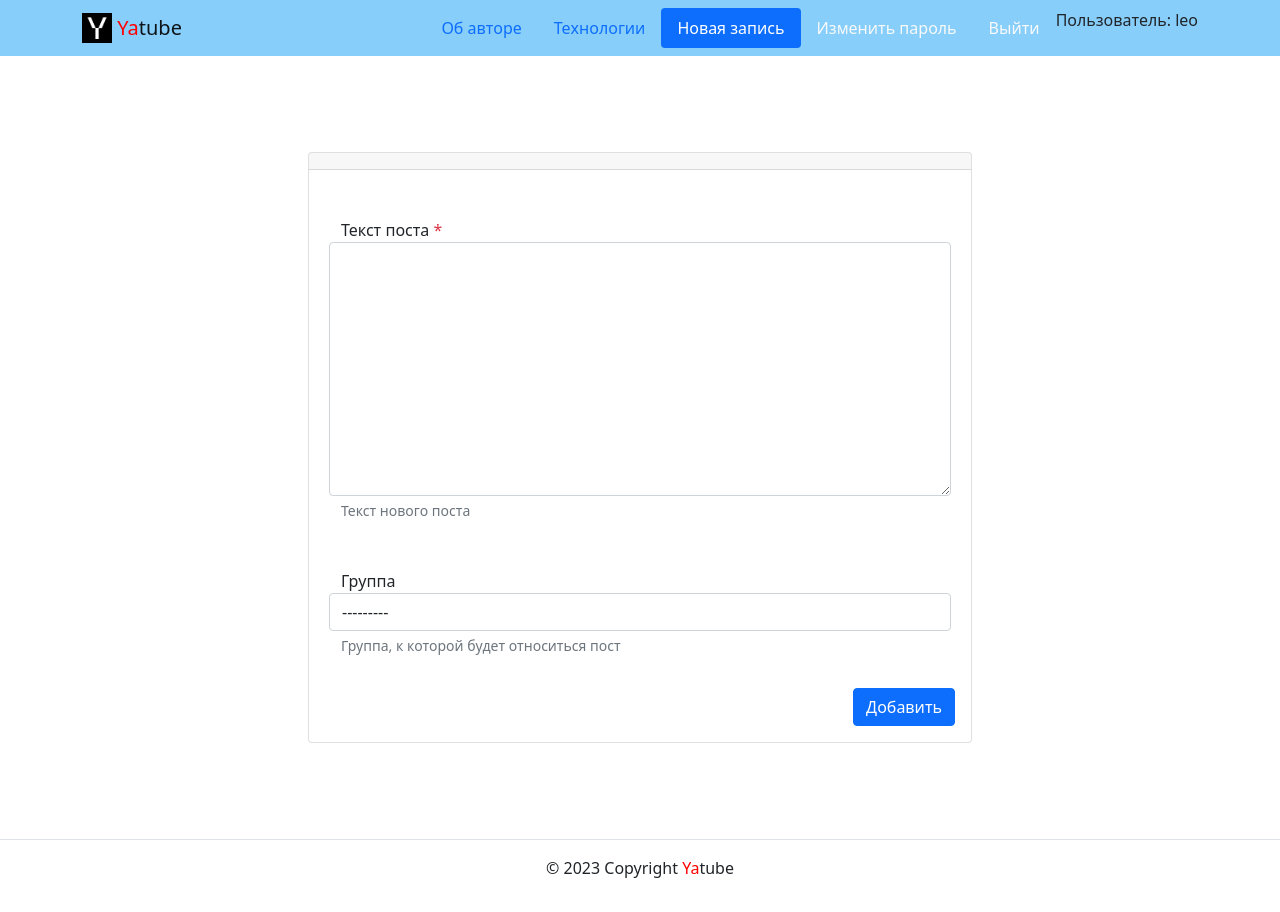
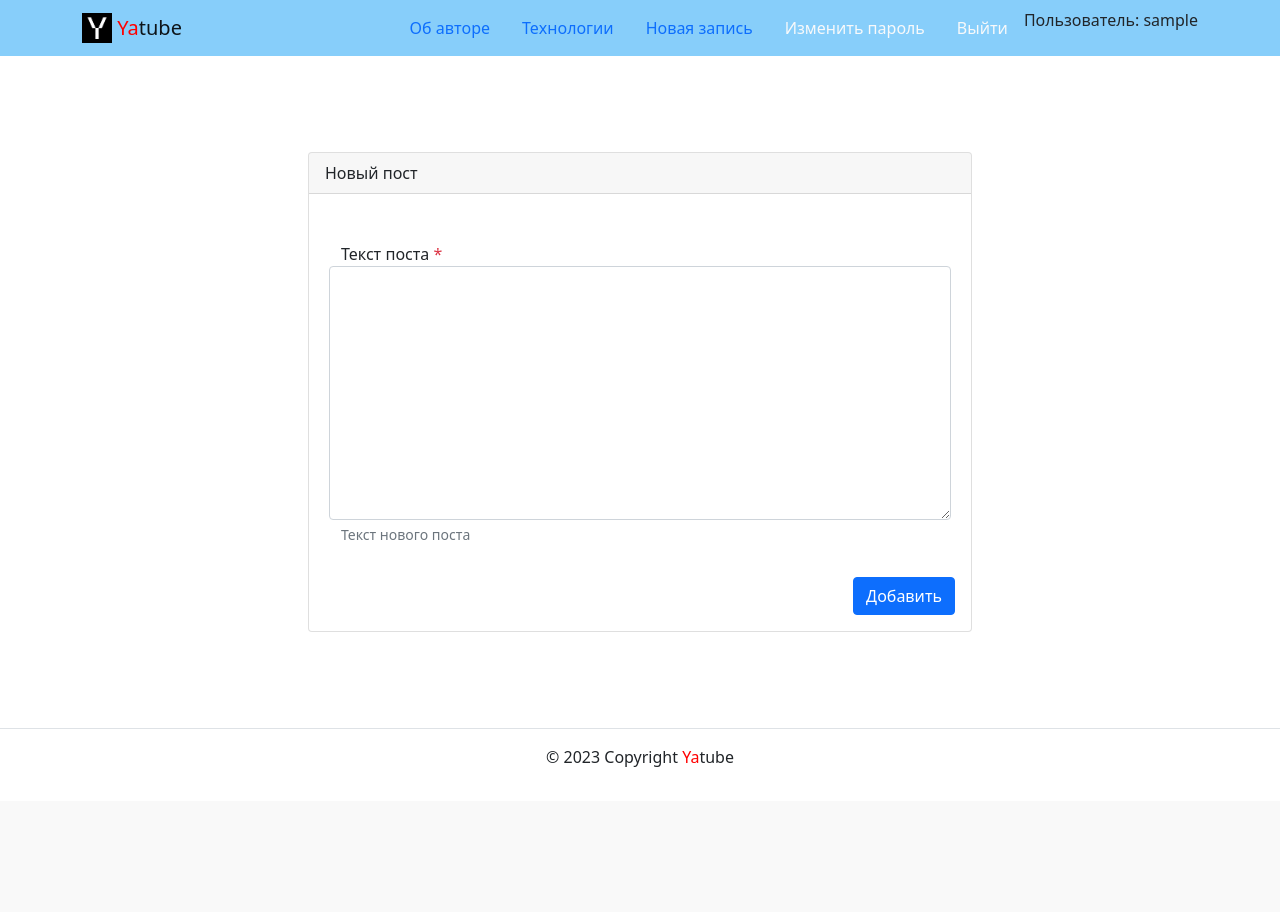
Before and after one commit to Alarm19/hw04_tests, a Django app: page /create/ in a window 1280 px wide. After the commit the page ends 767 px from the top, so only its background shows below. Run offline with Django 3.2, Linux system fonts and the light colour scheme; the visitor is signed in with stand-in values (Sample User, id 1); some libraries are stand-ins or nearby versions.

Commit message:
pytest пройден

```diff
--- a/yatube/posts/views.py
+++ b/yatube/posts/views.py
@@ -73,16 +73,20 @@ def post_create(request):
 
 @login_required
 def post_edit(request, post_id):
-    post = get_object_or_404(Post, pk=post_id)
-    if post.author != request.user:
-        return redirect('posts:post_detail', post_id)
+    post = get_object_or_404(Post, id=post_id)
+    if post.author.id != request.user.id:
+        return redirect('posts:post_detail', post_id=post_id)
     form = PostForm(request.POST or None, instance=post)
     if form.is_valid():
         form.save()
-        return redirect('posts:post_detail', post_id)
+        return redirect('posts:post_detail', post_id=post_id)
     context = {
         'form': form,
-        'is_edit': True,
-        'post_id': post_id
+        'post': post_id,
+        'is_edit': True
     }
-    return render(request, 'posts/create_post.html', context)
+    return render(
+        request,
+        'posts/create_post.html',
+        context
+    )
--- /dev/null
+++ b/yatube/templates/includes/new_post.html
@@ -0,0 +1,11 @@
+<div class="form-group row my-3 p-3">
+    <label for="id_text">
+      Текст поста
+      <span class="required text-danger" >*</span>
+    </label>
+    <textarea name="text" cols="40" rows="10" class="form-control" required id="id_text">
+    </textarea>
+    <small id="id_text-help" class="form-text text-muted">
+      Текст нового поста
+    </small>
+</div>
--- a/yatube/templates/posts/create_post.html
+++ b/yatube/templates/posts/create_post.html
@@ -1,128 +1,26 @@
-{% load static %}
-<!DOCTYPE html>
-<html lang="ru">
-  <head>
-    <meta charset="utf-8">
-    <meta name="viewport" content="width=device-width, initial-scale=1">
-    <link rel="icon" href="{% static '/img/fav/fav.ico' %}" type="image">
-    <link rel="apple-touch-icon" sizes="180x180" href="{% static '/img/fav/apple-touch-icon.png' %}">
-    <link rel="icon" type="image/png" sizes="32x32" href="{% static '/img/fav/favicon-32x32.png' %}">
-    <link rel="icon" type="image/png" sizes="16x16" href="{% static '/img/fav/favicon-16x16.png' %}">
-    <meta name="msapplication-TileColor" content="#da532c">
-    <meta name="theme-color" content="#ffffff">
-    <link rel="stylesheet" href="{% static '/css/bootstrap.min.css' %}">
-
-    {% if is_edit %}
-      <title>Редактирование поста</title>
-    {% else %}
-      <title>Новый пост</title>
-    {%endif%}
-  </head>
-  <body>
-    <header>
-      <nav class="navbar navbar-light" style="background-color: lightskyblue">
-        <div class="container">
-          <a class="navbar-brand" href="{% url 'posts:index' %}">
-            <img src="{% static '/img/logo.png' %}" width="30" height="30" class="d-inline-block align-top" alt="">
-            <span style="color:red">Ya</span>tube
-          </a>
-          <ul class="nav  nav-pills">
-            <li class="nav-item">
-              <a class="nav-link" href="{% url 'about:author' %}">
-                Об авторе
-              </a>
-            </li>
-            <li class="nav-item">
-              <a class="nav-link" href="{% url 'about:tech' %}">
-                Технологии
-              </a>
-            </li>
-            <!-- пункты меню видны только авторизованному пользователю -->
-            {% if request.user.is_authenticated %}
-            <li class="nav-item">
-              <a class="nav-link active" href="{% url 'posts:post_create' %}">
-                Новая запись
-              </a>
-            </li>
-            <li class="nav-item">
-              <a class="nav-link link-light " href="{% url 'users:logout' %}">
-                Изменить пароль
-              </a>
-            </li>
-            <li class="nav-item">
-              <a class="nav-link link-light" href="{% url 'users:logout' %}">Выйти</a>
-            </li>
-            <li>
-              Пользователь: leo
-            <li>
-            {% else %}
-            <!-- конец пункты меню видны только авторизованному пользователю -->
-            <!-- пункты меню видны только неавторизованному пользователю -->
-            <li class="nav-item">
-              <a class="nav-link link-light" href="{% url 'users:login' %}">
-                Войти
-              </a>
-            </li>
-            <li class="nav-item">
-              <a class="nav-link link-light " href="{% url 'users:signup' %}">Регистрация</a>
-            </li>
-            {% endif %}
-            <!-- конец пункты меню видны только неавторизованному пользователю -->
-          </ul>
-        </div>
-      </nav>
-    </header>
-    <main>
-      <div class="container py-5">
+{% extends 'base.html' %}
+{% block title %}
+  {% if is_edit %}Редактировать пост{% else %}Новый пост{% endif %}
+{% endblock %}
+{% block content %}
   <div class="row justify-content-center">
     <div class="col-md-8 p-5">
       <div class="card">
         <div class="card-header">
-                {% if is_edit %}
-                  <title>Редактирование поста</title>
-                {% else %}
-                  <title>Новый пост</title>
-                {%endif%}
+          {% if is_edit %}Редактировать пост{% else %}Новый пост{% endif %}
         </div>
           <div class="card-body">
-                <form method="post"
-                  {% if is_edit%}
-                    action="{% url 'posts:post_edit' post_id %}"
+              {% if is_edit %}
+                <form method="post" action="{% url 'posts:post_edit' post %}"></form>
+                {% include 'includes/new_post.html' %}
               {% else %}
-                    action="{% url 'posts:post_create' %}"
-                  {%endif%}>
+                <form method="post" action="{% url 'posts:post_create' %}">
+                {% include 'includes/new_post.html' %}
+              {% endif %}
                   {% csrf_token %}
-                  <div class="form-group row my-3 p-3">
-                    <label for="id_text">
-                      Текст поста
-                      <span class="required text-danger" >*</span>
-                    </label>
-                    <textarea name="text" cols="40" rows="10" class="form-control" required id="id_text">
-                    </textarea>
-                    <small id="id_text-help" class="form-text text-muted">
-                      Текст нового поста
-                    </small>
-                  </div>
-                  <div class="form-group row my-3 p-3">
-                    <label for="id_group">
-                      Группа
-                    </label>
-                    <select name="group" class="form-control" id="id_group">
-                      <option value="" selected>---------</option>
-                      <option value="1">Группа: Лев Толстой – зеркало русской революции</option>
-                      <option value="1">Cats</option>
-                    </select>
-                    <small id="id_group-help" class="form-text text-muted">
-                      Группа, к которой будет относиться пост
-                    </small>
-                  </div>
                   <div class="d-flex justify-content-end">
                     <button type="submit" class="btn btn-primary">
-                      {% if is_edit %}
-                        Сохранить
-                      {% else %}
-                        Добавить
-                      {% endif %}
+                      {% if is_edit %}Сохранить{% else %}Добавить{% endif %}
                     </button>
                   </div>
                 </form>
@@ -131,9 +29,4 @@
       </div>
     </div>
   </div>
-    </main>
-    <footer class="border-top text-center py-3">
-      <p>© {{ year }} Copyright <span style="color:red">Ya</span>tube</p>
-    </footer>
-  </body>
-</html>
+{% endblock %}
```
Lines whose indentation alone changed are shown as unchanged.
